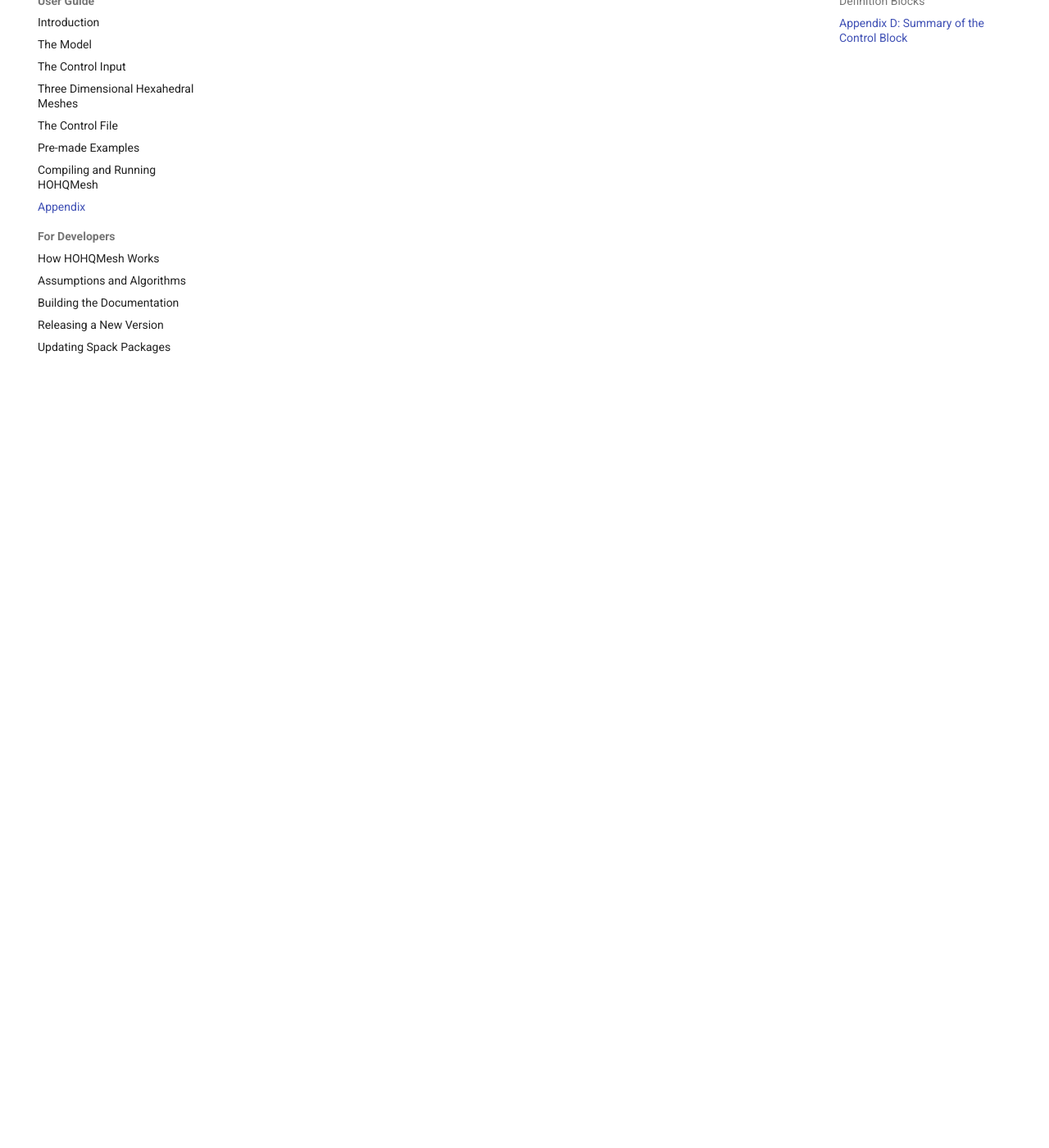
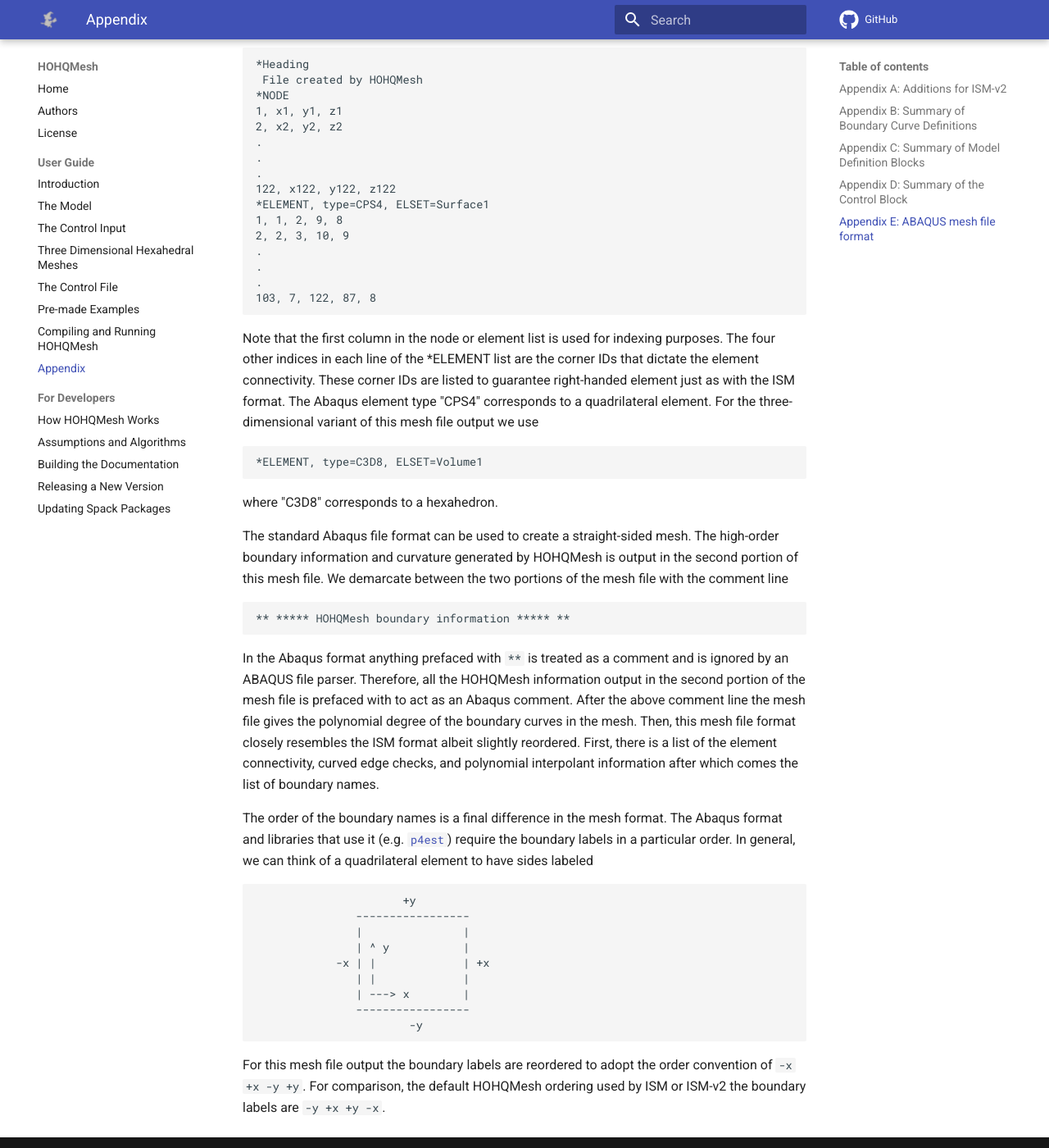
Before and after one commit to trixi-framework/HOHQMesh, an MkDocs documentation site: the page built from Documentation/docs/appendix.md, in a window 1280 px wide and 1400 px high, scrolled down 5391 px. Shown: the whole window at 82% size. Built offline with MkDocs 1.6.1 and Material for MkDocs 9.7.7, drawn with Linux system fonts in a browser that asks for light colours; comment, search, counter and statistics services are not loaded; some of the changed text lies outside the part shown.

Commit message:
added documentation for the new mesh file output

```diff
--- a/Documentation/docs/appendix.md
+++ b/Documentation/docs/appendix.md
@@ -224,3 +224,56 @@
 	\begin{TOPOGRAPHY}
 		eqn = f(x,y) = some function of (x,y) as an equation
 	\end{TOPOGRAPHY}
+
+## Appendix E: ABAQUS mesh file format<a name="ABAQUS"></a>
+The ABAQUS mesh file which should use the extension `.inp` is divided into two parts. The top portion is the standard [Abaqus file format](https://abaqus-docs.mit.edu/2017/English/SIMACAEMODRefMap/simamod-c-model.htm). The skeleton of this form for a quadrilateral mesh with 122 corner nodes and 103 elements is as follows:
+
+	*Heading
+ 	 File created by HOHQMesh
+	*NODE
+	1, x1, y1, z1
+	2, x2, y2, z2
+	.
+	.
+	.
+	122, x122, y122, z122
+	*ELEMENT, type=CPS4, ELSET=Surface1
+	1, 1, 2, 9, 8
+	2, 2, 3, 10, 9
+	.
+	.
+	.
+	103, 7, 122, 87, 8
+
+Note that the first column in the node or element list is used for indexing purposes. The four other indices in each line of the *ELEMENT list
+are the corner IDs that dictate the element connectivity. These corner IDs are listed to guarantee right-handed element just as with the ISM format.
+The Abaqus element type "CPS4" corresponds to a quadrilateral element. For the three-dimensional variant of this mesh file output we use
+
+	*ELEMENT, type=C3D8, ELSET=Volume1
+
+where "C3D8" corresponds to a hexahedron.
+
+The standard Abaqus file format can be used to create a straight-sided mesh. The high-order boundary information and curvature
+generated by HOHQMesh is output in the second portion of this mesh file. We demarcate between the two portions of the mesh file with the comment
+line
+
+	** ***** HOHQMesh boundary information ***** **
+
+In the Abaqus format anything prefaced with `** ` is treated as a comment and is ignored by an ABAQUS file parser. Therefore, all the HOHQMesh
+information output in the second portion of the mesh file is prefaced with to act as an Abaqus comment. After the above comment line the mesh
+file gives the polynomial degree of the boundary curves in the mesh. Then, this mesh file format closely resembles the ISM format albeit slightly reordered. First, there is a list of the element connectivity, curved edge checks, and polynomial interpolant information after which comes the list of boundary names.
+
+The order of the boundary names is a final difference in the mesh format. The Abaqus format and libraries that use it (e.g. [`p4est`](https://github.com/cburstedde/p4est)) require the boundary labels in a particular order. In general, we can think of a quadrilateral element to have sides labeled
+
+                          +y
+                   -----------------
+                   |               |
+                   | ^ y           |
+                -x | |             | +x
+                   | |             |
+                   | ---> x        |
+                   -----------------
+                           -y
+
+For this mesh file output the boundary labels are reordered to adopt the order convention of `-x +x -y +y`. For comparison, the default HOHQMesh
+ordering used by ISM or ISM-v2 the boundary labels are `-y +x +y -x`.
```
Also changed, not shown: Documentation/docs/the-control-input.md (+2 -2 lines).
